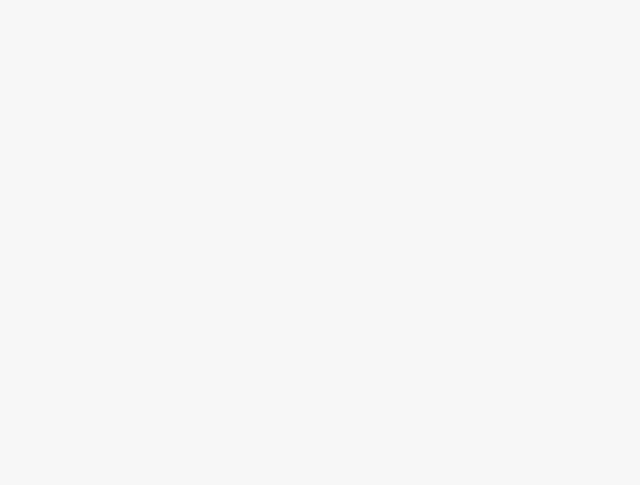
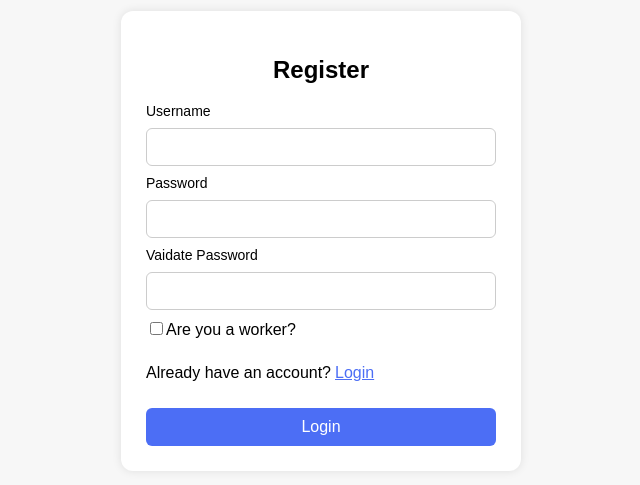
Before and after one commit to aditavor/hafifa, a React (Vite) app in the folder client/: page /register in a window 1280 px wide. Before the commit this address had no page. Shown: the part 159-644 px from the top of the page, without its empty margins (319-959 px from the left). Built offline with nearby package versions, Linux system fonts and the light colour scheme.

Commit message:
feat(Register,App):create Register page and add to app

```diff
--- a/client/src/App.jsx
+++ b/client/src/App.jsx
@@ -1,6 +1,7 @@
 import { BrowserRouter, Routes, Route } from "react-router-dom";
 import Home from "./Pages/Home/Home.jsx";
 import Login from "./Pages/Login/Login.jsx";
+import Register from "./Pages/Register/Register.jsx";
 
 function App() {
   return (
@@ -8,6 +9,7 @@ function App() {
       <Routes>
         <Route path="/home" element={<Home />} />
         <Route path="/login" element={<Login />} />
+        <Route path="/register" element={<Register />} />
       </Routes>
     </BrowserRouter>
   );
--- /dev/null
+++ b/client/src/Pages/Register/Register.jsx
@@ -0,0 +1,138 @@
+import { useState } from "react";
+import { useNavigate, Link } from "react-router-dom";
+import "./Register.scss";
+
+function Register() {
+  const navigate = useNavigate();
+  const [password, setPassword] = useState("");
+  const [validatePassword, setValidatePassword] = useState("");
+  const [username, setUsername] = useState("");
+  const [error, setError] = useState("");
+  const [securityCode, setSecurityCode] = useState("");
+  const [isChecked, setIsChecked] = useState(false);
+  const SECURITY_CODE = "YYYYYYYY";
+
+  const handleOnChange = () => {
+    if (!isChecked) {
+      setSecurityCode("");
+    }
+    setIsChecked(!isChecked); // Toggle the state
+  };
+
+  const validateUsernameFormat = () => {
+    const usernameRegex = /^[A-Za-z0-9]{8,24}$/;
+    return usernameRegex.test(username);
+  };
+
+  const handleSubmit = async (e) => {
+    e.preventDefault();
+    setError("");
+
+    if (!username || !password) {
+      setError("Enter username and password");
+      return;
+    }
+
+    if (password !== validatePassword) {
+      setError("Passwords do not match");
+      return;
+    }
+
+    if (!validateUsernameFormat()) {
+      setError("Username must be 8-24 letters and number");
+      return;
+    }
+
+    try {
+      const res = await fetch("http://localhost:3000/users/register", {
+        method: "POST",
+        headers: { "Content-Type": "application/json" },
+        body: JSON.stringify({
+          username,
+          password,
+          is_worker: securityCode === SECURITY_CODE,
+        }),
+      });
+
+      const data = await res.json();
+
+      if (!res.ok) {
+        setError(data.message || "Register error");
+        return;
+      }
+
+      localStorage.setItem("user_id", data.user.id);
+      localStorage.setItem("is_worker", data.user.is_worker);
+      navigate("/home");
+    } catch (err) {
+      setError("Error. please try again");
+    }
+  };
+
+  return (
+    <div className="register-container">
+      <form className="register-card" onSubmit={handleSubmit}>
+        <h2 className="register-title">Register</h2>
+
+        {error && <p className="register-error">{error}</p>}
+
+        <label className="register-label">Username</label>
+        <input
+          type="text"
+          className="register-input"
+          value={username}
+          onChange={(e) => setUsername(e.target.value)}
+        />
+
+        <label className="register-label">Password</label>
+        <input
+          type="password"
+          className="register-input"
+          value={password}
+          onChange={(e) => setPassword(e.target.value)}
+        />
+
+        <label className="register-label">Vaidate Password</label>
+        <input
+          type="password"
+          className="register-input"
+          value={validatePassword}
+          onChange={(e) => setValidatePassword(e.target.value)}
+        />
+
+        <div>
+          <input
+            type="checkbox"
+            checked={isChecked}
+            onChange={handleOnChange}
+          />
+          Are you a worker?
+        </div>
+
+        {isChecked && (
+          <>
+            <label className="register-label">Security code- ONE try...</label>
+            <input
+              type="text"
+              className="register-input"
+              value={securityCode}
+              onChange={(e) => setSecurityCode(e.target.value)}
+            />
+          </>
+        )}
+
+        <div className="register">
+          <p>Already have an account? </p>
+          <Link to="/login" className="link">
+            Login
+          </Link>
+        </div>
+        <button type="submit" className="register-button">
+          Login
+        </button>
+      </form>
+    </div>
+  );
+}
+
+export default Register;
--- /dev/null
+++ b/client/src/Pages/Register/Register.scss
@@ -0,0 +1,67 @@
+.register-container {
+  width: 100%;
+  min-height: 100vh;
+  display: flex;
+  justify-content: center;
+  align-items: center;
+  background: #f7f7f7;
+
+  .register-card {
+    width: 350px;
+    padding: 25px;
+    border-radius: 12px;
+    background: white;
+    box-shadow: 0 0 10px rgba(0, 0, 0, 0.1);
+    display: flex;
+    flex-direction: column;
+    gap: 9px;
+
+    .register-title {
+      text-align: center;
+      margin-bottom: 10px;
+    }
+
+    .register-label {
+      font-size: 14px;
+    }
+
+    .register-input {
+      padding: 10px;
+      border-radius: 6px;
+      border: 1px solid #ccc;
+      font-size: 14px;
+    }
+
+    .register-button {
+      margin-top: 1px;
+      padding: 10px;
+      background: #4c6ef5;
+      color: white;
+      border: none;
+      border-radius: 6px;
+      font-size: 16px;
+      transition: 0.2s;
+
+      &:hover {
+        background: #3b5bdb;
+      }
+    }
+
+    .register-error {
+      color: red;
+      font-size: 14px;
+      text-align: center;
+    }
+
+    .register {
+      display: flex;
+      flex-direction: row;
+      align-items: center;
+      gap: 4px;
+
+      .link {
+        color: #4c6ef5;
+      }
+    }
+  }
+}
```
